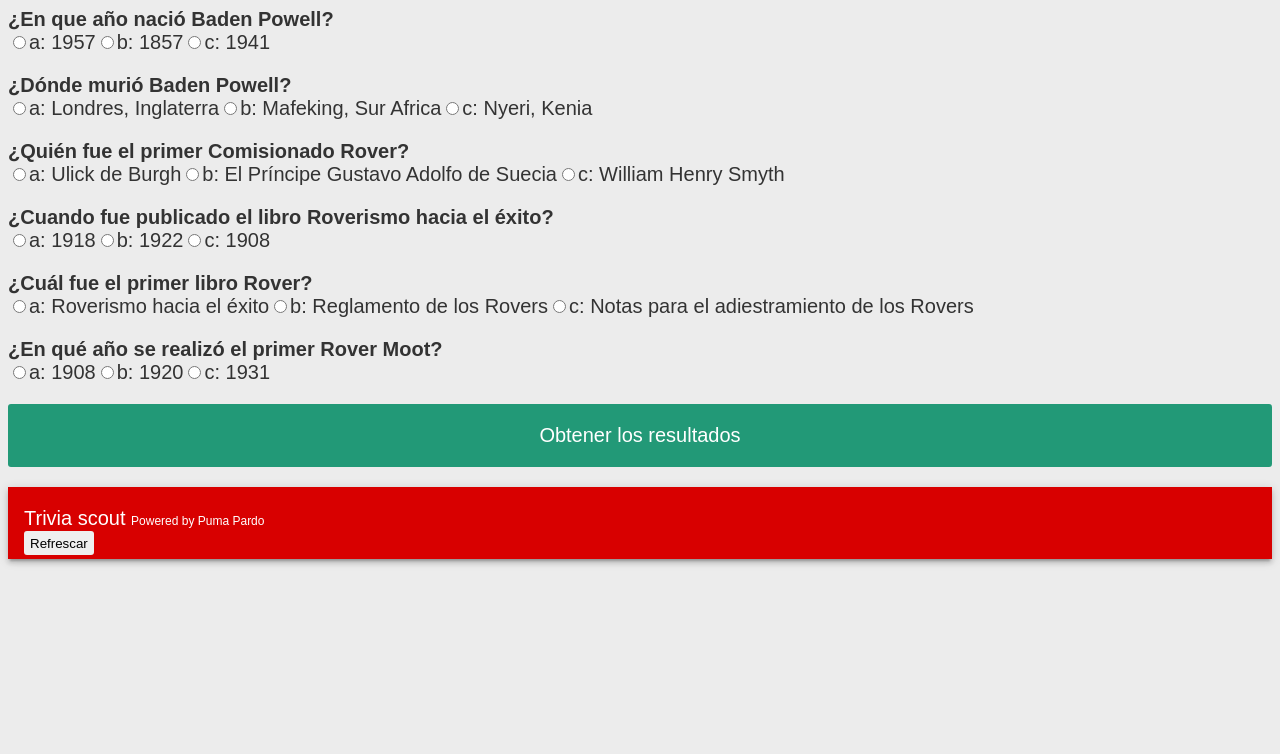
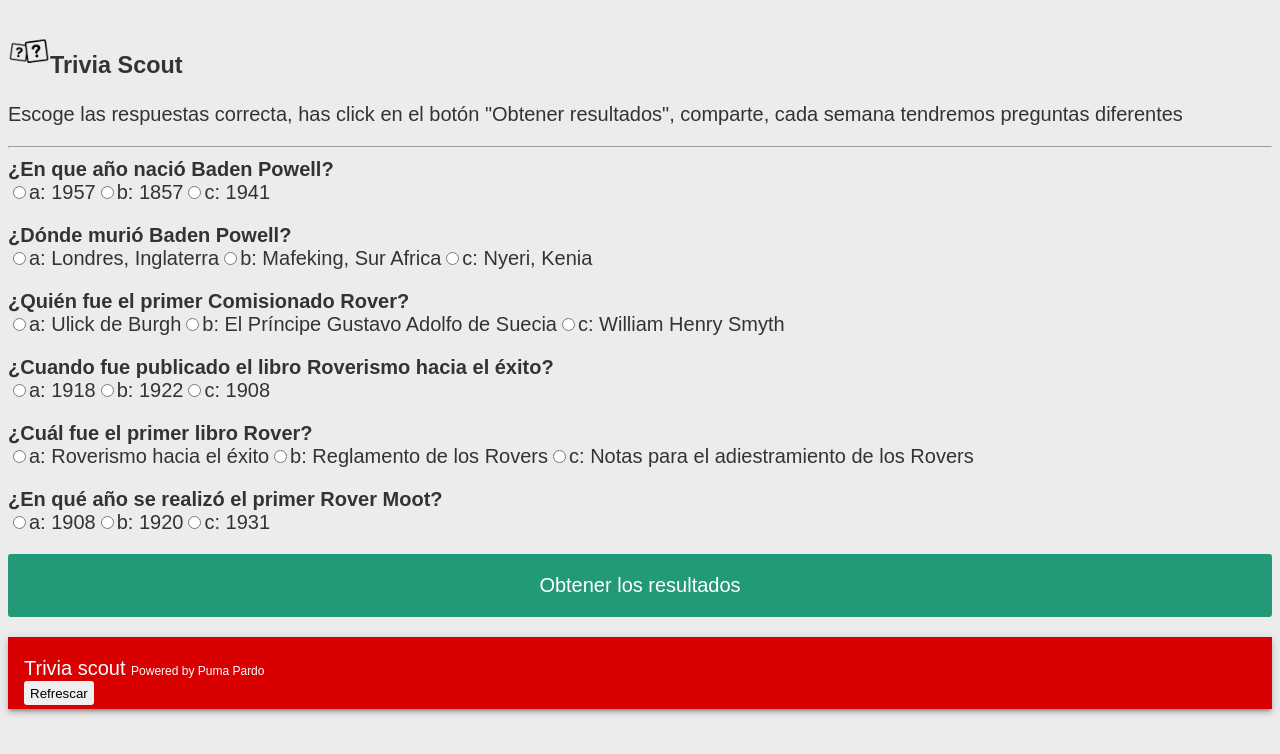
Before and after one commit to jgomezr/jgomezr.github.io, a Jekyll site: the page Trivia/index.html, which Jekyll copies as it is, in a window 1280 px wide. Shown: the top 754 px of the page. Built offline with Jekyll 4.4.1, drawn with Linux system fonts in a browser that asks for light colours.

Commit message:
Add files via upload

```diff
--- a/Trivia/index.html
+++ b/Trivia/index.html
@@ -26,9 +26,17 @@
   <meta name="description" content="Trivia scout aplicación para pasar el rato poniendo a prueba nuestro conocimiento scout">
 </head>
 <body>
+  <div>
+    <h3><img src="images/icon.png" alt="Trivia scout" height="42" width="42">Trivia Scout</h3>
+    <p>Escoge las respuestas correcta, has click en el botón "Obtener resultados", comparte, cada semana tendremos preguntas diferentes</p>
+    <hr>
+  </div>
+
 	<div id="quiz"></div>
 	<button id="submit">Obtener los resultados</button>
-	<div id="results"></div>
+  <div>
+    <div id="results"></div>
+  </div>
   <header class="header">
     <h1>
       Trivia scout
@@ -52,5 +60,6 @@
   </script>
   <script src="js/quiz.js"></script>
   <script src="js/install.js"></script>
+
 </body>
 </html>
```
